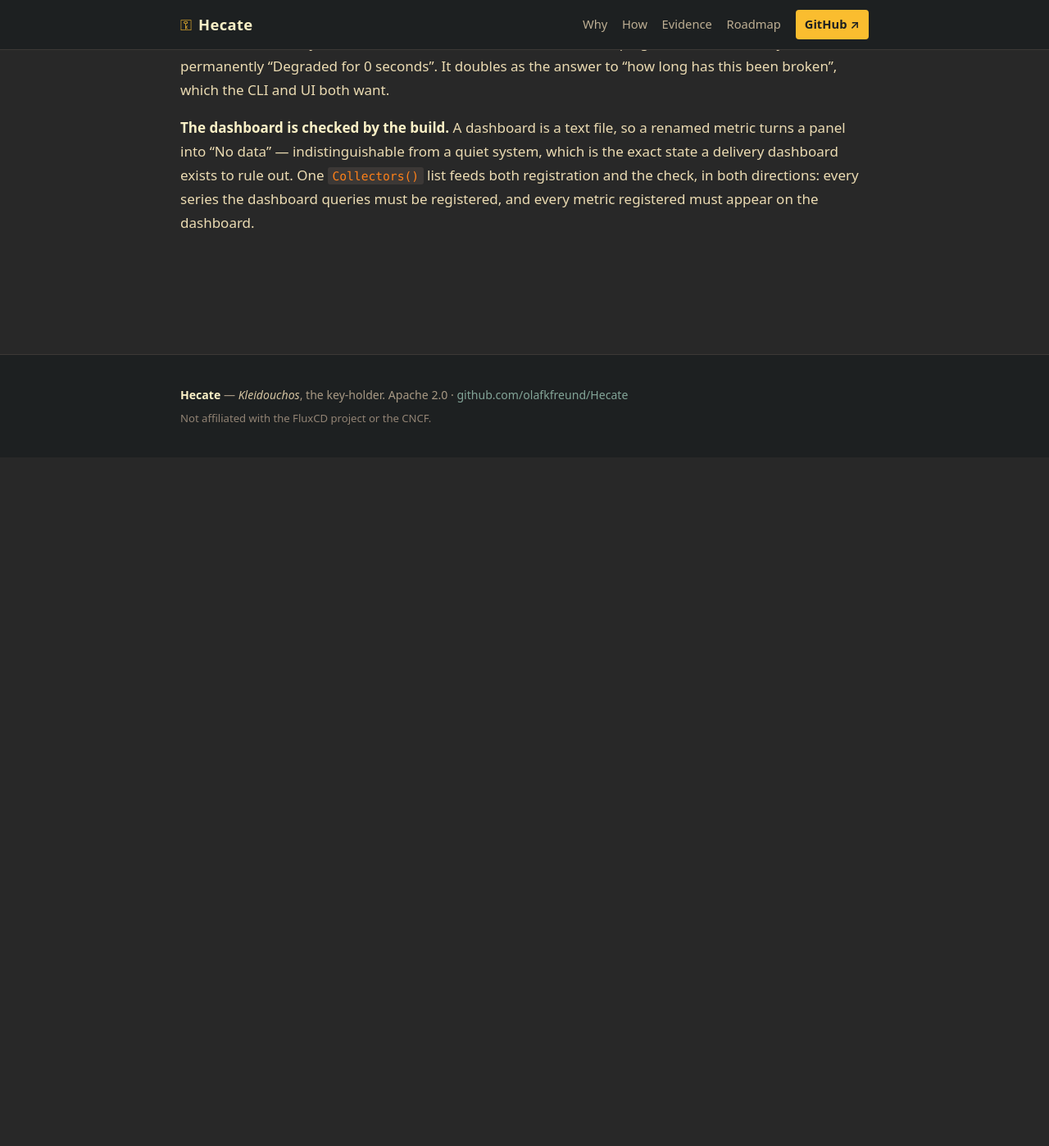
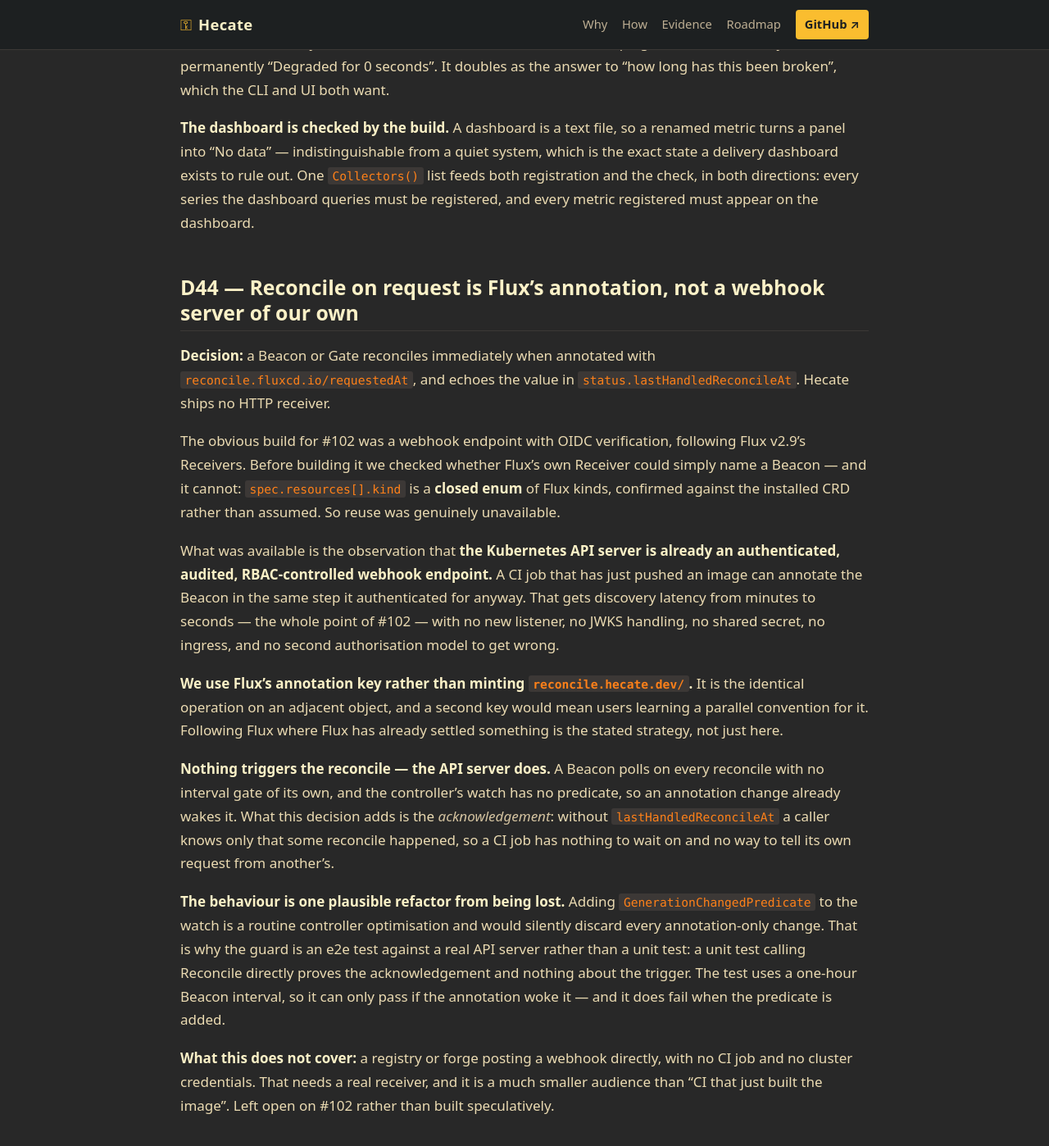
Before and after one commit to olafkfreund/Hecate, a Jekyll site: the page built from docs/DECISIONS.md, in a window 1280 px wide and 1400 px high, scrolled down 29839 px. Shown: the whole window at 82% size. Built offline with Jekyll 4.4.1, drawn with Linux system fonts in a browser that asks for light colours; our own code applies the rules of GitHub Pages for plain Markdown files; before the commit the page ends 30397 px from its top, so only the background shows below that.

Commit message:
Poke a Beacon and it polls now, without a webhook server (#102)
Discovery latency is most of the perceived speed difference against a CI-based
promotion script. A Beacon's interval is minutes; a CI job that has just pushed
an image should not have to wait one out.

    kubectl annotate beacon/app reconcile.fluxcd.io/requestedAt="$(date +%s)" --overwrite

**The webhook server this issue asked for was not built, on purpose.** The plan
was to follow Flux v2.9's OIDC-secured Receivers. Before building that we
checked whether Flux's own Receiver could just name a Beacon — it cannot,
`spec.resources[].kind` is a closed enum of Flux kinds, confirmed against the
installed CRD rather than assumed. But the useful observation survived: the
Kubernetes API server is already an authenticated, audited, RBAC-controlled
endpoint, and the CI job that pushed the image has already authenticated to it.
No listener, no JWKS, no shared secret, no ingress, no second authorisation
model to get wrong.

It is Flux's annotation key rather than a `reconcile.hecate.dev/` of our own.
The same operation on an adjacent object should not need a second convention.

Almost none of this is trigger code — a Beacon polls on every reconcile and the
watch has no predicate, so the annotation already wakes it. What is added is the
acknowledgement: without `status.lastHandledReconcileAt` a caller knows only
that *some* reconcile happened, so CI has nothing to wait on and cannot tell its
own request from another's.

**That makes the behaviour one plausible refactor from being lost** — adding
GenerationChangedPredicate to the watch is a routine optimisation and would
silently discard every annotation-only change. So the guard is an e2e test
against a real API server, not a unit test: the Beacon has a one-hour interval,
so it can only pass if the annotation woke it. Verified in the dev cluster —
2.1s green, and it fails at the full 60s timeout with the predicate added.

Not covered: a registry posting a webhook with no cluster credentials. That
needs a real receiver and is a much smaller audience; #102 stays open for it
rather than building it speculatively. Recorded as D44.

Co-Authored-By: Claude Opus 5 <noreply@anthropic.com>
Claude-Session: https://claude.ai/code/session_01VXmrSnLVNypaTB5z9KJCkY

```diff
--- a/docs/DECISIONS.md
+++ b/docs/DECISIONS.md
@@ -1267,3 +1267,47 @@ system, which is the exact state a delivery dashboard exists to rule out. One
 `Collectors()` list feeds both registration and the check, in both directions:
 every series the dashboard queries must be registered, and every metric
 registered must appear on the dashboard.
+
+## D44 — Reconcile on request is Flux's annotation, not a webhook server of our own
+
+**Decision:** a Beacon or Gate reconciles immediately when annotated with
+`reconcile.fluxcd.io/requestedAt`, and echoes the value in
+`status.lastHandledReconcileAt`. Hecate ships no HTTP receiver.
+
+The obvious build for #102 was a webhook endpoint with OIDC verification,
+following Flux v2.9's Receivers. Before building it we checked whether Flux's
+own Receiver could simply name a Beacon — and it cannot: `spec.resources[].kind`
+is a **closed enum** of Flux kinds, confirmed against the installed CRD rather
+than assumed. So reuse was genuinely unavailable.
+
+What was available is the observation that **the Kubernetes API server is
+already an authenticated, audited, RBAC-controlled webhook endpoint.** A CI job
+that has just pushed an image can annotate the Beacon in the same step it
+authenticated for anyway. That gets discovery latency from minutes to seconds —
+the whole point of #102 — with no new listener, no JWKS handling, no shared
+secret, no ingress, and no second authorisation model to get wrong.
+
+**We use Flux's annotation key rather than minting `reconcile.hecate.dev/`.**
+It is the identical operation on an adjacent object, and a second key would mean
+users learning a parallel convention for it. Following Flux where Flux has
+already settled something is the stated strategy, not just here.
+
+**Nothing triggers the reconcile — the API server does.** A Beacon polls on
+every reconcile with no interval gate of its own, and the controller's watch has
+no predicate, so an annotation change already wakes it. What this decision adds
+is the *acknowledgement*: without `lastHandledReconcileAt` a caller knows only
+that some reconcile happened, so a CI job has nothing to wait on and no way to
+tell its own request from another's.
+
+**The behaviour is one plausible refactor from being lost.** Adding
+`GenerationChangedPredicate` to the watch is a routine controller optimisation
+and would silently discard every annotation-only change. That is why the guard
+is an e2e test against a real API server rather than a unit test: a unit test
+calling Reconcile directly proves the acknowledgement and nothing about the
+trigger. The test uses a one-hour Beacon interval, so it can only pass if the
+annotation woke it — and it does fail when the predicate is added.
+
+**What this does not cover:** a registry or forge posting a webhook directly,
+with no CI job and no cluster credentials. That needs a real receiver, and it is
+a much smaller audience than "CI that just built the image". Left open on #102
+rather than built speculatively.
```
Also changed, not shown: charts/hecate/crds/hecate.dev_beacons.yaml (+11 -0 lines), charts/hecate/crds/hecate.dev_gates.yaml (+11 -0 lines), docs/ARCHITECTURE.md (+27 -0 lines), pkg/crds/hecate.dev_beacons.yaml (+11 -0 lines), pkg/crds/hecate.dev_gates.yaml (+11 -0 lines), .github/workflows/e2e.yml, 7 other files.
